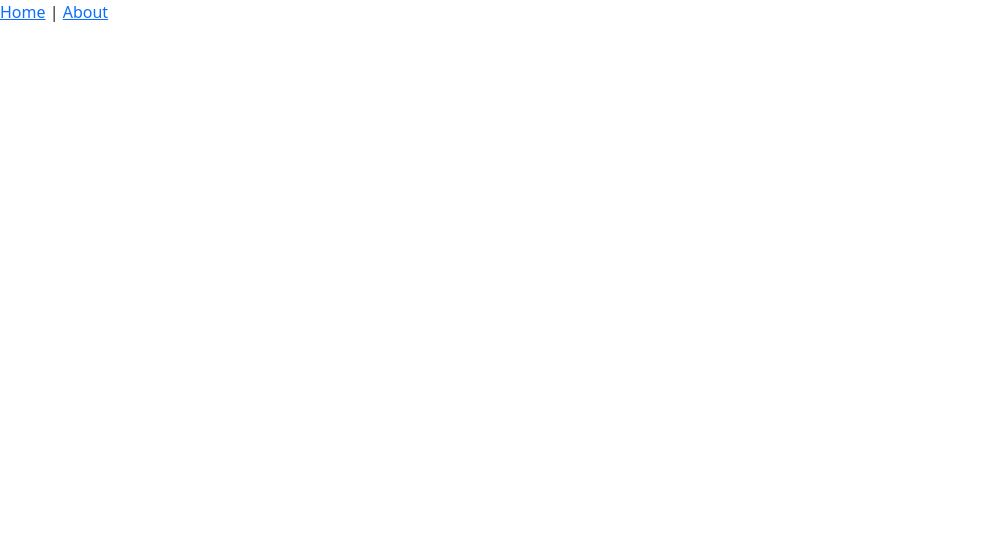
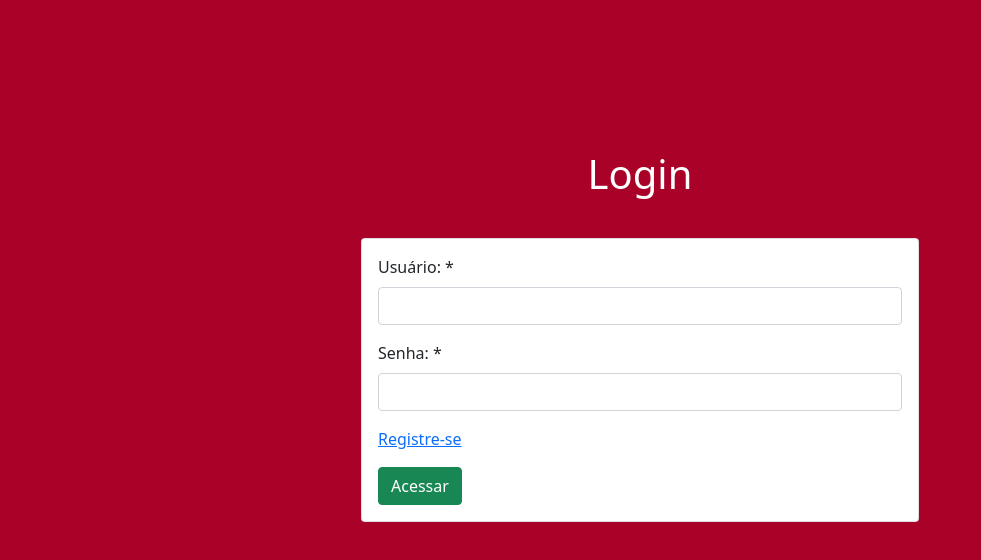
Before and after one commit to mauricio-jc/controle-carteiras, a Vue app: page /login in a window 1280 px wide. Before the commit this address had no page. Shown: the top 560 px of the page, without its empty margins (0-981 px from the left). Built offline with nearby package versions, Linux system fonts and the light colour scheme.

Commit message:
Fazendo o layout da página de login.

```diff
--- a/package.json
+++ b/package.json
@@ -34,7 +34,9 @@
     "parserOptions": {
       "parser": "@babel/eslint-parser"
     },
-    "rules": {}
+    "rules": {
+        "vue/multi-word-component-names": 0
+    }
   },
   "browserslist": [
     "> 1%",
--- a/src/App.vue
+++ b/src/App.vue
@@ -1,7 +1,3 @@
 <template>
-  <nav>
-    <router-link to="/">Home</router-link> |
-    <router-link to="/about">About</router-link>
-  </nav>
-  <router-view/>
+    <router-view></router-view>
 </template>
--- /dev/null
+++ b/src/components/Navbar.vue
@@ -0,0 +1,6 @@
+<template>
+    <nav>
+        <router-link to="/">Home</router-link> |
+        <router-link to="/about">About</router-link>
+    </nav>
+</template>
--- a/src/router/index.js
+++ b/src/router/index.js
@@ -1,9 +1,15 @@
 import { createRouter, createWebHistory } from 'vue-router'
 
+const Login = () => import('@/views/auth/Login.vue');
 const HomeView = () => import('@/views/HomeView.vue');
 const About = () => import('@/views/AboutView.vue');
 
 const routes = [
+    {
+        path: '/login',
+        name: 'login',
+        component: Login
+    },
     {
         path: '/',
         name: 'home',
--- a/src/views/AboutView.vue
+++ b/src/views/AboutView.vue
@@ -1,5 +1,17 @@
 <template>
-  <div class="about">
-    <h1>This is an about page</h1>
-  </div>
+    <div>
+        <Navbar/>
+        <h1>This is an about page</h1>
+    </div>
 </template>
+
+<script>
+import Navbar from '@/components/Navbar.vue';
+
+export default {
+    name: 'AboutView',
+    components: {
+        Navbar
+    }
+}
+</script>
--- a/src/views/HomeView.vue
+++ b/src/views/HomeView.vue
@@ -1,15 +1,17 @@
 <template>
-    <h1>Home</h1>
+    <div>
+        <Navbar/>
+        <h1>Home</h1>
+    </div>
 </template>
 
 <script>
-// @ is an alias to /src
-// import HelloWorld from '@/components/HelloWorld.vue'
+import Navbar from '@/components/Navbar.vue';
 
 export default {
-  name: 'HomeView',
-//   components: {
-//     HelloWorld
-//   }
+    name: 'HomeView',
+    components: {
+        Navbar
+    }
 }
 </script>
--- /dev/null
+++ b/src/views/auth/Login.vue
@@ -0,0 +1,59 @@
+<template>
+    <div>
+        <div class="container">
+            <h1>Login</h1>
+
+            <div class="card">
+                <div class="card-body">
+                    <form>
+                        <div class="mb-3">
+                            <label class="form-label">Usuário: *</label>
+                            <input type="email" name="username" class="form-control">
+                        </div>
+                        <div class="mb-3">
+                            <label class="form-label">Senha: *</label>
+                            <input type="password" name="password" class="form-control">
+                        </div>
+
+                        <a href="#" class="card-link">Registre-se</a>
+
+                        <div class="mt-3">
+                            <button type="button" class="btn btn-success">Acessar</button>
+                        </div>
+                    </form>
+                </div>
+            </div>
+        </div>
+    </div>
+</template>
+
+<script>
+    export default {
+        name: 'Login',
+        methods: {
+
+        },
+        beforeCreate() {
+            document.querySelector('html').setAttribute('style', 'height: 100%; background-color: #a90127;')
+            document.querySelector('body').setAttribute('style', 'height: 100%; background-color: #a90127;')
+        }
+    }
+</script>
+
+<style scoped>
+    .container {
+        padding-top: 150px;
+        display: flex;
+        flex-direction: column;
+        align-items: center;
+    }
+
+    h1 {
+        color: #fff;
+        margin-bottom: 40px;
+    }
+
+    .card {
+        width: 50%;
+    }
+</style>
--- a/vue.config.js
+++ b/vue.config.js
@@ -1,4 +1,5 @@
 const { defineConfig } = require('@vue/cli-service')
 module.exports = defineConfig({
-  transpileDependencies: true
+  transpileDependencies: true,
+  lintOnSave: false
 })
```
